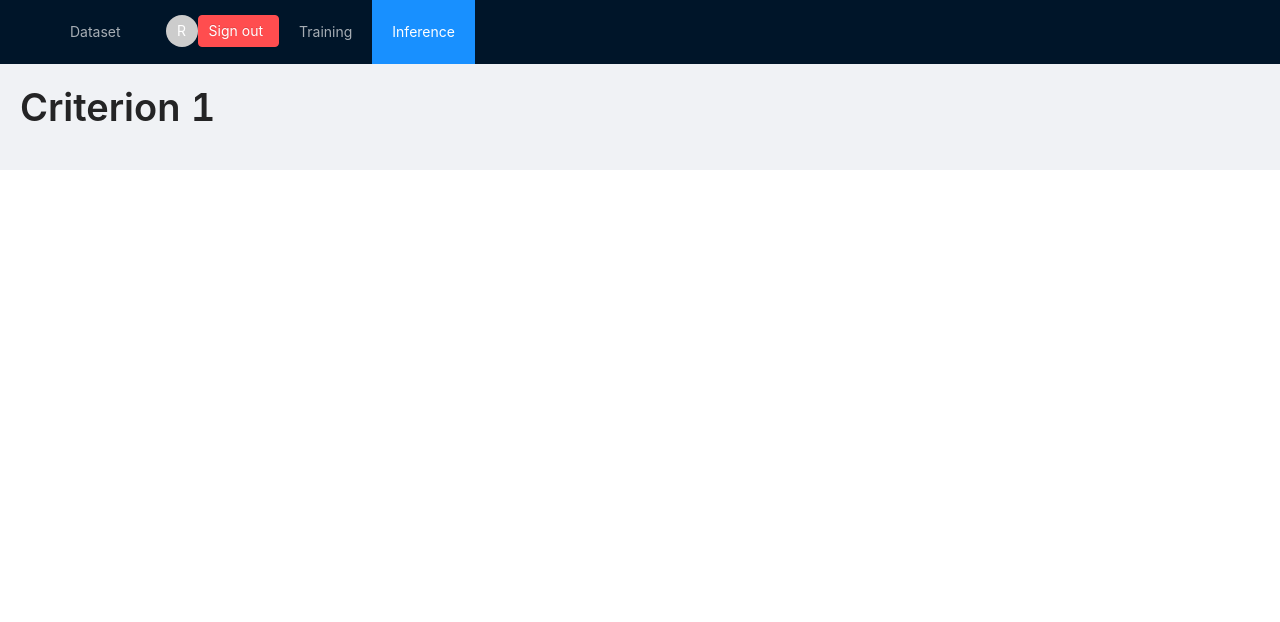
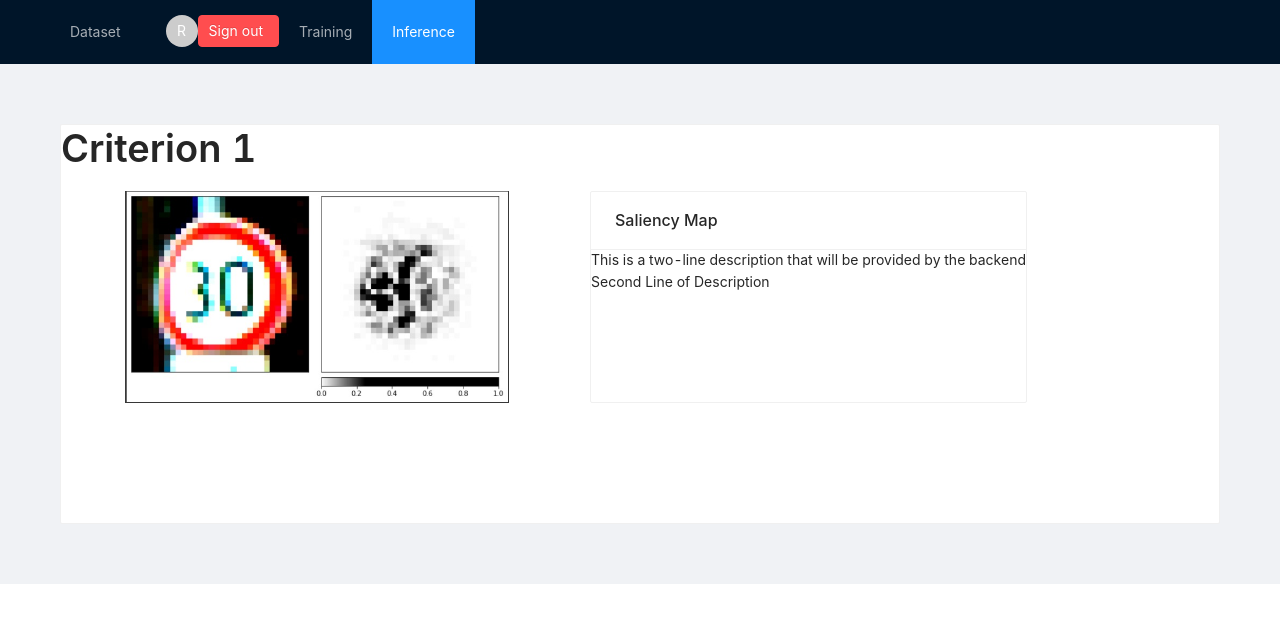
Before and after one commit to NikPrav/InterIIT_Bosch, a React (Create React App) app in the folder web/: page /infer in a window 1280 px wide. Shown: the top 622 px of the page. Built offline with nearby package versions, Linux system fonts and the light colour scheme.

Commit message:
WIP: Infer Component

```diff
--- a/web/src/Components/Editor/Editor.js
+++ b/web/src/Components/Editor/Editor.js
@@ -161,7 +161,7 @@ function Editor() {
 
         <Content style={{marginTop: "40px", marginLeft: "10px"}}>
           <Card style={{minHeight: "100vh"}}>
-            {selectedSection ? <Preferences /> : <ImageRow />}
+            {selectedSection ? <Preferences /> : <ImageRow DataClass="Stop Sign" />}
           </Card>
         </Content>
       </Layout>
--- a/web/src/Components/Home/Home.js
+++ b/web/src/Components/Home/Home.js
@@ -1,4 +1,4 @@
-import react, {useState,useEffect} from "react";
+import react, {useState, useEffect} from "react";
 import {Typography, List, Button, Layout, Modal, Card, Space, Dropdown, Menu} from "antd";
 import "./styles.css";
 import {Content} from "antd/lib/layout/layout";
@@ -18,7 +18,6 @@ function Home() {
 
   const callApi = async () => {
     const getUserMetadata = async () => {
-
       // console.log(user)
       const domain = "dev-kqx4v2yr.jp.auth0.com";
 
@@ -28,16 +27,15 @@ function Home() {
           scope: "read:current_user",
         });
         const UrlToSendDataTo = `http://localhost:5000/test`;
-        ;
 
         const CallPrivateApi = await fetch(UrlToSendDataTo, {
           headers: {
             Authorization: `Bearer ${accessToken}`,
-            User_sub:`${user.sub}`,
+            User_sub: `${user.sub}`,
           },
         });
-        const  message  = await CallPrivateApi.json();
-        console.log(message)
+        const message = await CallPrivateApi.json();
+        console.log(message);
       } catch (e) {
         console.log(`Error:${e.message}`);
       }
@@ -45,10 +43,14 @@ function Home() {
 
     getUserMetadata();
   };
-  useEffect((user) =>  {
-    console.log('Calling API')
-    callApi();
-  },[user]);
+
+  useEffect(
+    async user => {
+      console.log("Calling API");
+      await callApi();
+    },
+    [user]
+  );
 
   const menu = (
     <Menu>
--- a/web/src/Components/ImageRow/ImageRow.js
+++ b/web/src/Components/ImageRow/ImageRow.js
@@ -14,6 +14,8 @@ function ImageRow(props) {
       setfilesList([...filesList,newfileList]);
     */
   };
+
+  const DataClass = props.DataClass;
   console.log(filesList);
   return (
     <div className="class-carousel">
@@ -28,7 +30,15 @@ function ImageRow(props) {
         }}
       >
         <Col style={{height: "100px", minWidth: "90px"}}>
-          <Card style={{height: 90}}>Stop Sign</Card>
+          <Card style={{height: 90}}>
+            {DataClass}
+            <br />
+            <Upload>
+              <Button>
+                <FaUpload />
+              </Button>
+            </Upload>
+          </Card>
         </Col>
         <Col style={{minWidth: "90px"}}>
           <PopupImage source={img} />
--- a/web/src/Components/Infer/Infer.js
+++ b/web/src/Components/Infer/Infer.js
@@ -1,14 +1,27 @@
 import React from "react";
-import {Layout, Typography} from "antd";
+import {Layout, Typography, Image, Card} from "antd";
 import Navbar from "../Navbar/Navbar";
+import result from "./index_image.jpeg";
 
 function Infer() {
   const {Title, Text, Link} = Typography;
   return (
     <Layout>
       <Navbar activePage="3" />
-      <Layout.Content style={{padding: "20px 20px 20px 20px"}}>
-        <Title>Criterion 1</Title>
+      <Layout.Content style={{margin: "60px"}}>
+        <Card style={{minHeight: "50vh"}}>
+          <div>
+            <Title>Criterion 1</Title>
+            <div style={{display: "flex", justifyContent: "space-between"}}>
+              <Image src={result} width="30vw" style={{marginLeft: "5vw"}} />
+              <Card style={{marginRight: "15vw"}} title="Saliency Map">
+                This is a two-line description that will be provided by the backend
+                <br />
+                Second Line of Description
+              </Card>
+            </div>
+          </div>
+        </Card>
       </Layout.Content>
     </Layout>
   );
--- a/web/src/Components/Landing/styles.css
+++ b/web/src/Components/Landing/styles.css
@@ -21,7 +21,7 @@
 
 .center {
   padding-top: 20vh;
-  margin:auto;
+  margin: auto;
 }
 
 .site-layout-footer {
```
Also changed, not shown: web/src/Components/Home/styles.css (line endings or trailing spaces), web/src/Components/Infer/index_image.jpeg (added).
